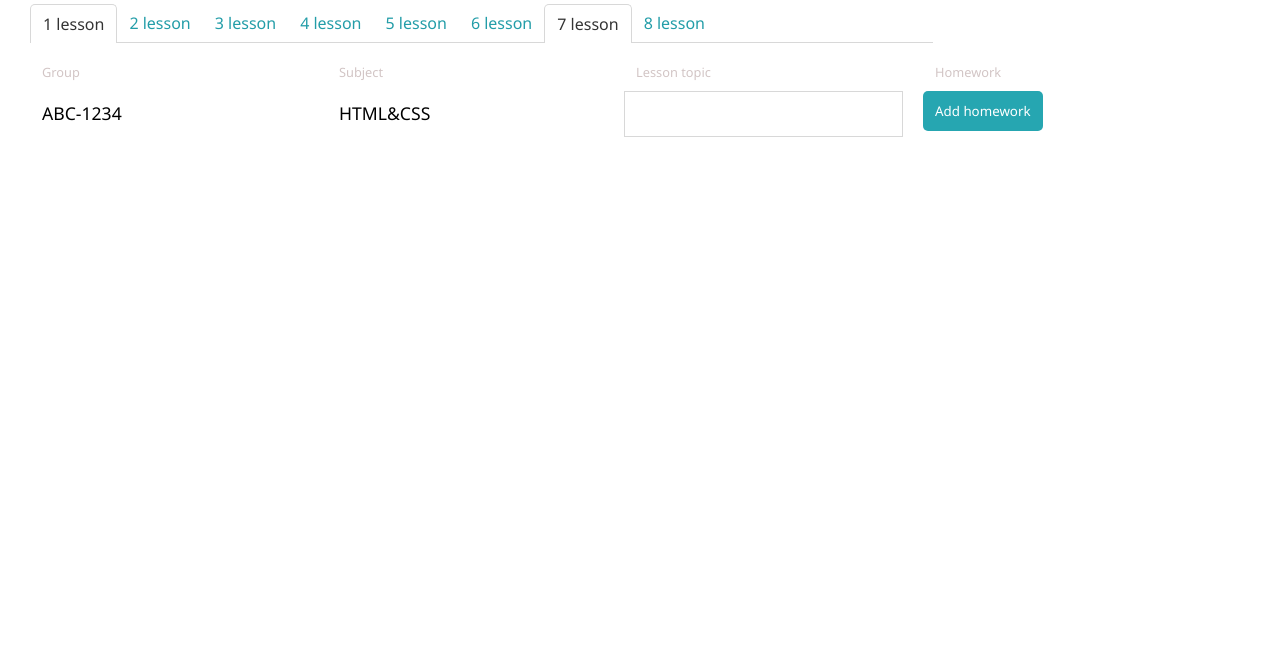
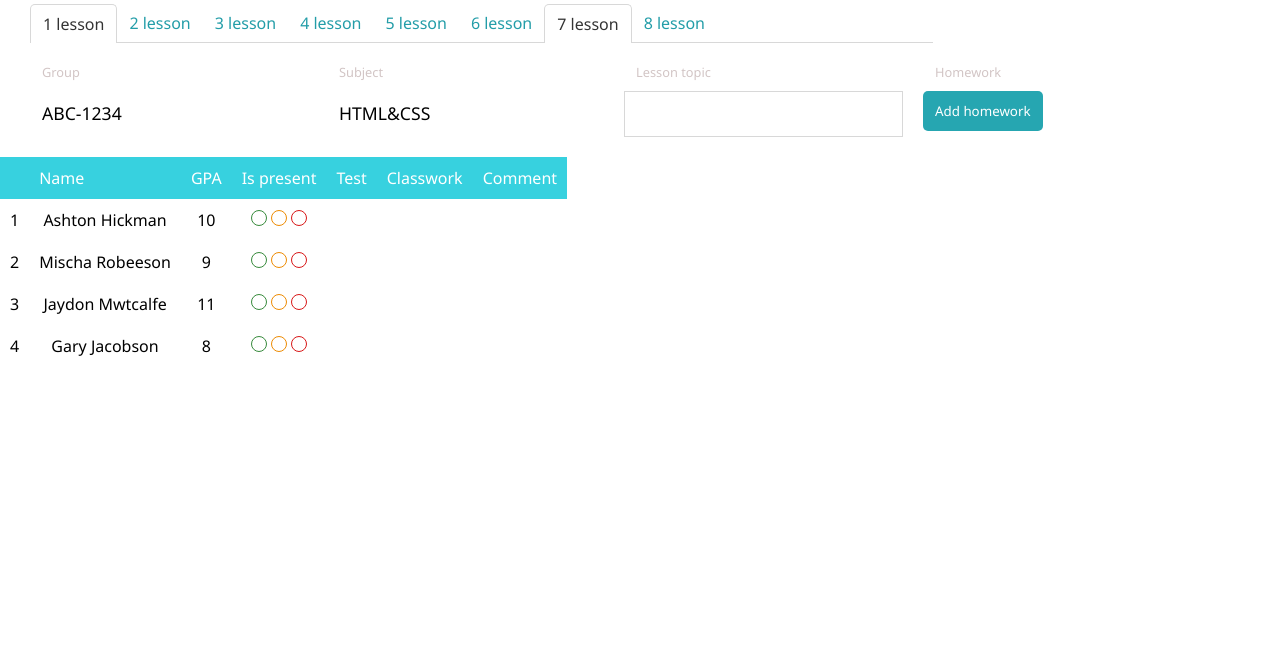
Before and after one commit to dima111112/hw-Attendance, a plain HTML site: page index.html in a window 1280 px wide. Shown: the part 151-800 px from the top of the page. Drawn offline with Linux system fonts and the light colour scheme.

Commit message:
add radio

```diff
--- a/index.html
+++ b/index.html
@@ -9,15 +9,15 @@
 <body>
         <nav>
             <ul class="menu-items">
-                <li></li>
+                <li class="menu-btn">иконка</li>
                 <li> <a class="menu-btn" href="">Attendance</a></li>
                 <li><a class="menu-btn" href="">Schedule</a></li>
                 <li><a  class="menu-btn" href="">Homework</a></li>
             </ul>
             <ul class="menu-end">
-                <li><a href="#"></a>картинка</li>
-                <li> <a href="#">картинка</li>
-                <li><a href="#"></a>картинка</li>
+                <li><a href="#">иконка</a></li>
+                <li> <a href="#">иконка</li>
+                <li><a href="#">иконка</a></li>
             </ul>
         </nav>
         <main>
@@ -59,7 +59,71 @@
                     <button class="btn-add-hw">Add homework</button>
                 </div>
             </div>
-
+            <table class="table-student">
+                <thead>
+                    <th></th>
+                    <th>Name</th>
+                    <th>GPA</th>
+                    <th>Is present </th>
+                    <th> Test</th>
+                    <th>Classwork</th>
+                    <th>Comment</th>
+                </thead>
+                <tbody>
+                    <tr>
+                        <td>1</td>
+                        <td>Ashton Hickman</td>
+                        <td>10</td>
+                        <td>
+                            <input class="visit green" type="radio" name="visit-1">
+                            <input class="visit orange" type="radio" name="visit-1">
+                            <input class="visit red" type="radio" name="visit-1">
+                        </td>
+                        <td></td>
+                        <td></td>
+                        <td></td>
+                    </tr>
+                    <tr>
+                        <td>2</td>
+                        <td>Mischa Robeeson</td>
+                        <td>9</td>
+                        <td>
+                            <input class="visit green" type="radio" name="visit-2">
+                            <input class="visit orange" type="radio" name="visit-2">
+                            <input class="visit red" type="radio" name="visit-2">
+                        </td>
+                        <td></td>
+                        <td></td>
+                        <td></td>
+                    </tr>
+                    <tr>
+                        <td>3</td>
+                        <td>Jaydon Mwtcalfe</td>
+                        <td>11</td>
+                        <td>
+                            <input class="visit green" type="radio" name="visit-3">
+                            <input class="visit orange" type="radio" name="visit-3">
+                            <input class="visit red" type="radio" name="visit-3">
+                        </td>
+                        <td></td>
+                        <td></td>
+                        <td></td>
+                    </tr>
+                    <tr>
+                        <td>4</td>
+                        <td>Gary Jacobson</td>
+                        <td>8</td>
+                        <td>
+                            <input class="visit green" type="radio" name="visit-4">
+                            <input class="visit orange" type="radio" name="visit-4">
+                            <input class="visit red" type="radio" name="visit-4">
+                        </td>
+                        <td></td>
+                        <td></td>
+                        <td></td>
+                    </tr>
+                </tbody>
+            </table>
         </main>
 </body>
 </html>
--- a/style.css
+++ b/style.css
@@ -85,3 +85,53 @@ main h1 {
 .btn-add-hw:hover {
   background-color: rgb(30, 135, 145);
 }
+.table-student {
+  border-collapse: collapse;
+}
+.table-student th {
+  background-color: rgb(55, 209, 223);
+  color: white;
+  padding: 10px;
+  font-weight: normal;
+  text-align: left;
+}
+.table-student tr td {
+  padding: 10px;
+  text-align: center;
+}
+.visit {
+  appearance: none;
+  outline: none;
+  height: 1rem;
+  width: 1rem;
+  border-radius: 0.5rem;
+  position: relative;
+}
+.visit:checked::after {
+    content: "";
+    position: absolute;
+    top: 2px;
+    bottom: 2px;
+    left: 2px;
+    right: 2px;
+    border-radius: 100%;
+
+  }
+.green {
+    border: 1px solid #378a3c;
+}
+.green:checked::after {
+    background-color: #378a3c;
+}
+.orange {
+    border: 1px solid #ed8b03;
+}
+.orange:checked::after {
+    background-color: #ed8b03;
+}
+.red:checked::after {
+    background-color: #d81717;
+}
+.red {
+    border: 1px solid #d81717;
+}
```
